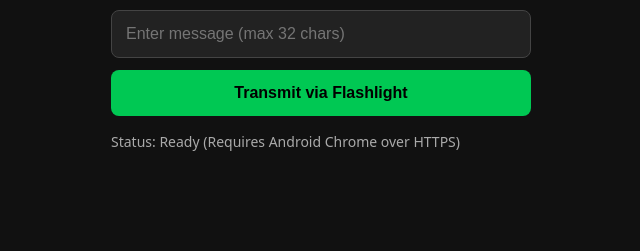
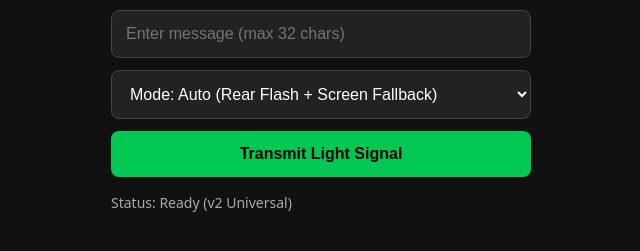
Before and after one commit to Nadeemmudgal/lifi-transmitter, a plain HTML site: page index.html in a window 1280 px wide. Shown: the part 135-386 px from the top of the page, without its empty margins (319-959 px from the left). Drawn offline with Linux system fonts and the light colour scheme.

Commit message:
Update index.html

```diff
--- a/index.html
+++ b/index.html
@@ -3,24 +3,35 @@
 <head>
   <meta charset="UTF-8" />
   <meta name="viewport" content="width=device-width, initial-scale=1.0" />
-  <!-- Strict Security Policy: blocks external scripts & framing -->
   <meta http-equiv="Content-Security-Policy" content="default-src 'self'; script-src 'self'; style-src 'self' 'unsafe-inline'; object-src 'none'; base-uri 'self';" />
   <title>Li-Fi Light Transmitter</title>
   <style>
     body { font-family: system-ui, sans-serif; max-width: 420px; margin: 40px auto; padding: 20px; background: #111; color: #f5f5f5; }
-    input, button { width: 100%; padding: 14px; margin-top: 12px; font-size: 16px; border-radius: 8px; border: none; box-sizing: border-box; }
-    input { background: #222; color: #fff; border: 1px solid #444; }
+    input, select, button { width: 100%; padding: 14px; margin-top: 12px; font-size: 16px; border-radius: 8px; border: none; box-sizing: border-box; }
+    input, select { background: #222; color: #fff; border: 1px solid #444; }
     button { background: #00c853; color: #000; font-weight: bold; cursor: pointer; }
     button:disabled { background: #555; color: #999; }
     #status { margin-top: 16px; font-size: 14px; color: #aaa; }
+    #screenStrobe {
+      display: none; position: fixed; inset: 0; z-index: 9999;
+      background: #000; align-items: center; justify-content: center;
+      font-weight: bold; font-size: 18px; color: #555;
+    }
   </style>
 </head>
 <body>
   <h2>Li-Fi Light Transmitter</h2>
   <input type="text" id="messageInput" maxlength="32" placeholder="Enter message (max 32 chars)" />
-  <button id="sendBtn">Transmit via Flashlight</button>
-  <p id="status">Status: Ready (Requires Android Chrome over HTTPS)</p>
+  <select id="modeSelect">
+    <option value="auto">Mode: Auto (Rear Flash + Screen Fallback)</option>
+    <option value="flash">Mode: Rear Flashlight Only</option>
+    <option value="screen">Mode: Screen Flash (Works on ALL Phones)</option>
+  </select>
+  <button id="sendBtn">Transmit Light Signal</button>
+  <p id="status">Status: Ready (v2 Universal)</p>
 
-  <script src="app.js"></script>
+  <div id="screenStrobe">Hold screen 1-2 inches from LDR sensor...</div>
+
+  <script src="app.js?v=2"></script>
 </body>
 </html>
```
